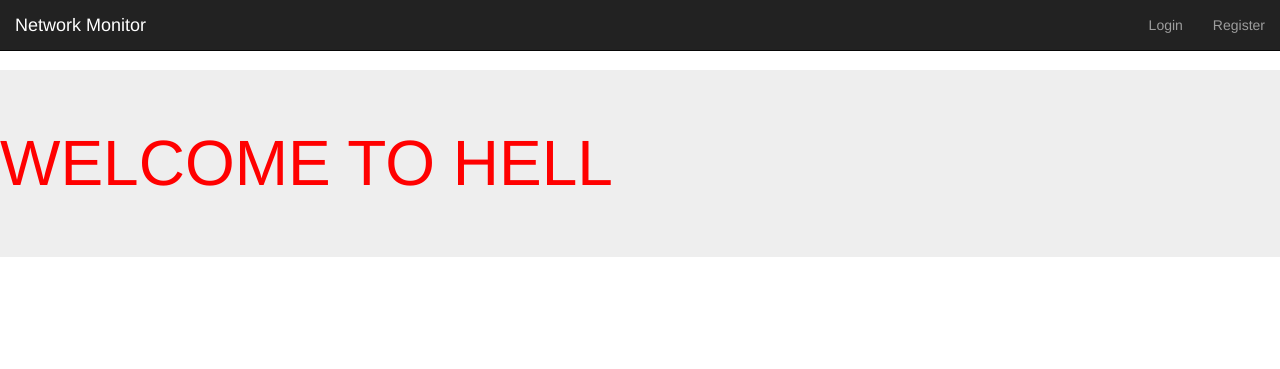
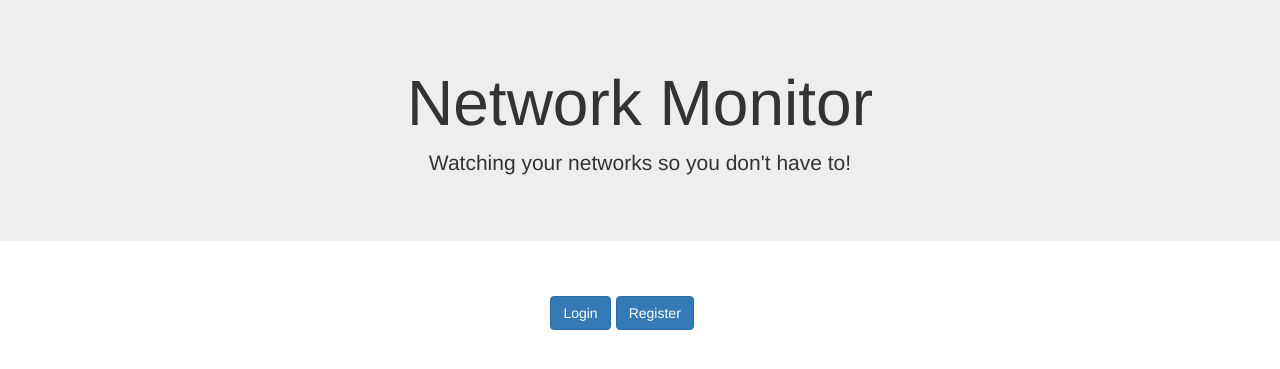
Before and after one commit to liatrio/network-monitor, a Flask app: page / in a window 1280 px wide. Shown: the top 369 px of the page. Run offline with Flask 2, Linux system fonts and the light colour scheme; some libraries are stand-ins or nearby versions.

Commit message:
updated index page

```diff
--- a/NetworkMonitor/templates/base.html
+++ b/NetworkMonitor/templates/base.html
@@ -25,7 +25,7 @@
             <ul class="nav navbar-nav navbar-right">
     						{% if 'userid' in session %}
                 <li><a href="/profile">{{ session['userid'] }}</a></li>
-    						<form class="navbar-form navbar-right" action="/logout" method="post">
+    						<form class="navbar-form navbar-right" action="/logout" method="post" style="padding-right: 30px;">
     						    <button class="btn btn-inverted" type="submit">Logout</button>
     						</form>
     						{% else %}
--- a/NetworkMonitor/templates/index.html
+++ b/NetworkMonitor/templates/index.html
@@ -1,7 +1,30 @@
-{% extends "base.html" %}}
+<!Doctype html>
+<html>
 
-{% block content  %}
-<div class="jumbotron">
-  <blink style="text-align: center; color: red; font-size: 64px;">WELCOME TO HELL</blink>
-</div>
-{% endblock %}
+<head>
+  <script src="https://code.jquery.com/jquery-3.1.1.min.js"   integrity="sha256-hVVnYaiADRTO2PzUGmuLJr8BLUSjGIZsDYGmIJLv2b8="   crossorigin="anonymous"></script>
+	<link rel="stylesheet" href="https://maxcdn.bootstrapcdn.com/bootstrap/3.3.7/css/bootstrap.min.css" integrity="sha384-BVYiiSIFeK1dGmJRAkycuHAHRg32OmUcww7on3RYdg4Va+PmSTsz/K68vbdEjh4u" crossorigin="anonymous">
+	<script src="https://maxcdn.bootstrapcdn.com/bootstrap/3.3.7/js/bootstrap.min.js" integrity="sha384-Tc5IQib027qvyjSMfHjOMaLkfuWVxZxUPnCJA7l2mCWNIpG9mGCD8wGNIcPD7Txa" crossorigin="anonymous"></script>
+	<title>Flask Demo</title>
+</head>
+<body>
+  <center>
+      <div class="jumbotron lead">
+        <h2 style="text-align: center; font-size: 64px;">Network Monitor</h2>
+        <p>Watching your networks so you don't have to!</p>
+      </div>
+    {% if 'userid' in session %}
+    <a href="/profile">{{ session['userid'] }}</a>
+    <form class="" action="/logout" method="post">
+        <button class="btn btn-inverted" type="submit">Logout</button>
+    </form>
+    {% else %}
+    <div style="padding-left: 43%; padding-top: 2%;">
+      <div class="btn-toolbar">
+        <a href="/login" class="btn btn-primary" role="button">Login</a>
+        <a href="/register" class="btn btn-primary" role="button">Register</a>
+      </div>
+    <div>
+    {% endif %}
+  </center>
+</body>
--- a/NetworkMonitor/templates/login.html
+++ b/NetworkMonitor/templates/login.html
@@ -3,6 +3,8 @@
 {% block content %}
 
 <div style="padding-left: 10%; padding-right: 10%;">
+<div class="container well" style="width: 60%">
+  <h4><center>Login</center></h4>
   {% if error %}
   <div class="alert alert-danger" role="alert">{{ error  }}</div>
   {% endif %}
@@ -18,4 +20,5 @@
   	<button type="submit" class="btn btn-primary">Submit</button>
      </form>
   </div>
+<div class="container">
 {% endblock %}
--- a/NetworkMonitor/templates/register.html
+++ b/NetworkMonitor/templates/register.html
@@ -3,6 +3,8 @@
 {% block content %}
 
 <div style="padding-left: 10%; padding-right: 10%;">
+  <div class="container well" style="width: 60%">
+  <h4><center>Register</center></h4>
   {% if error %}
   <div class="alert alert-danger" role="alert">{{ error }}</div>
   {% endif %}
@@ -21,4 +23,5 @@
   	  <button type="submit" class="btn btn-primary">Submit</button>
   	</form>
   </div>
+</div>
 {% endblock %}
```
Also changed, not shown: NetworkMonitor/templates/profile.html (+8 -3 lines). Lines whose indentation alone changed are shown as unchanged.
